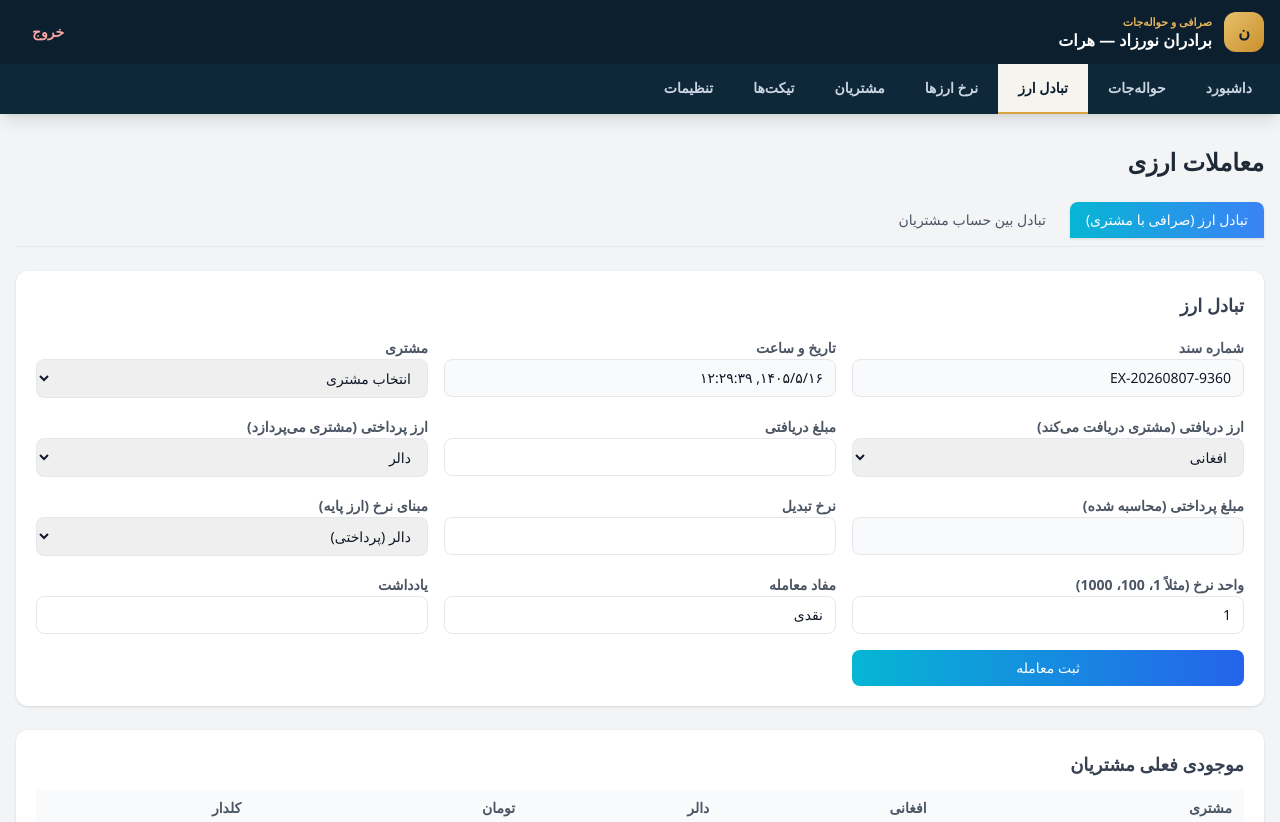
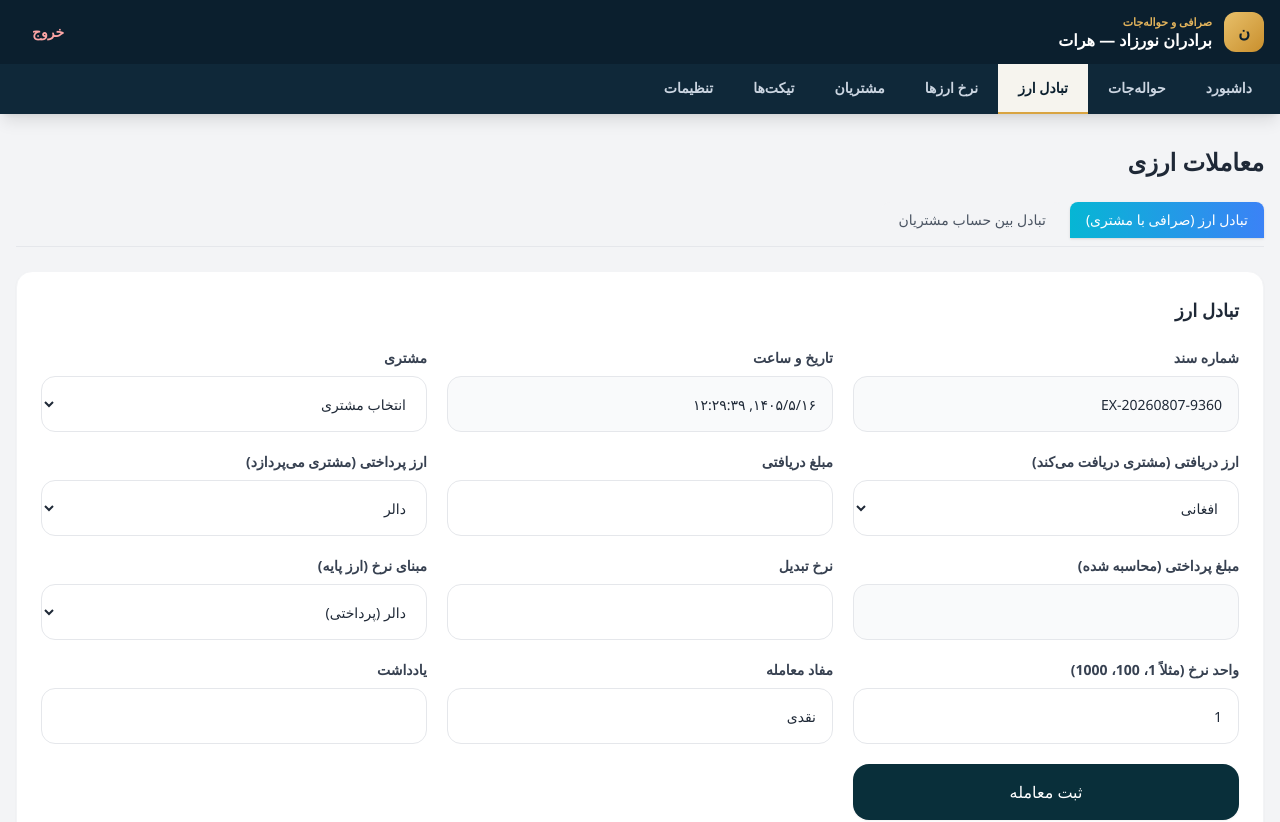
Before and after one commit to nasirahmadrahmati19-hue/exchange-admin, a Next.js app: page /dashboard/trades in a window 1280 px wide. Shown: the top 822 px of the page. Built offline with nearby package versions, Linux system fonts and the light colour scheme; sample sign-in values are in the browser's storage; a small style sheet from the web is missing.

Commit message:
Refactor transaction logic and update UI components
Refactor transaction handling and improve UI elements for better clarity and usability.

```diff
--- a/app/dashboard/trades/page.tsx
+++ b/app/dashboard/trades/page.tsx
@@ -110,9 +110,7 @@ function computeBalances(customers: Customer[], transactions: Transaction[]) {
       const sender = balances[tx.senderId];
       const receiver = balances[tx.receiverId];
       if (sender) {
-        // Deduct transfer amount
         sender[tx.senderCurrency] = (sender[tx.senderCurrency] || 0) - tx.senderAmount;
-        // Deduct commission separately
         if (tx.commission > 0 && tx.commissionCurrency) {
           sender[tx.commissionCurrency] = (sender[tx.commissionCurrency] || 0) - tx.commission;
         }
@@ -169,7 +167,7 @@ export default function CurrencyExchangePage() {
   const [editingTx, setEditingTx] = useState<Transaction | null>(null);
   const [viewTx, setViewTx] = useState<Transaction | null>(null);
 
-  // ---------- Auto-calculation: Exchange (unchanged) ----------
+  // ---------- Auto-calculation: Exchange ----------
   const computeExchangePaid = () => {
     if (!exRate || !exReceivedAmount || !exRateUnit) return;
     const received = parseFloat(exReceivedAmount);
@@ -190,7 +188,7 @@ export default function CurrencyExchangePage() {
 
   useMemo(() => computeExchangePaid(), [exReceivedAmount, exRate, exRateBaseCurrency, exRateUnit, exReceivedCurrency, exPaidCurrency]);
 
-  // ---------- NEW: Transfer calculation based on requested formula ----------
+  // ---------- Auto-calculation: Transfer ----------
   const computeTransferReceiver = () => {
     if (!trRate || !trSenderAmount || !trRateUnit) return;
     const senderAmt = parseFloat(trSenderAmount);
@@ -198,7 +196,6 @@ export default function CurrencyExchangePage() {
     const unit = parseFloat(trRateUnit);
     if (isNaN(senderAmt) || isNaN(rate) || isNaN(unit) || rate === 0) return;
 
-    // Formula: receiverAmount = (senderAmount / rateUnit) * rate
     const receiver = (senderAmt / unit) * rate;
     setTrReceiverAmount(formatNumber(receiver));
   };
@@ -230,7 +227,7 @@ export default function CurrencyExchangePage() {
     setTrCommissionCurrency("AFN");
   };
 
-  // ---------- Submit Exchange (unchanged) ----------
+  // ---------- Submit Exchange ----------
   const submitExchange = () => {
     if (!exCustomer || !exReceivedAmount || !exPaidAmount || !exRate || !exRateUnit) return;
     const tx: ExchangeTransaction = {
@@ -266,7 +263,6 @@ export default function CurrencyExchangePage() {
     const unitNum = parseFloat(trRateUnit);
     const commissionNum = parseFloat(trCommission) || 0;
 
-    // Recalculate receiver amount using the exact formula
     const receiverAmountNum = (senderAmountNum / unitNum) * rateNum;
 
     const tx: TransferTransaction = {
@@ -280,7 +276,7 @@ export default function CurrencyExchangePage() {
       receiverCurrency: trReceiverCurrency,
       receiverAmount: receiverAmountNum,
       rate: rateNum,
-      rateBaseCurrency: trSenderCurrency,  // Not used in calculation but stored as sender currency for reference
+      rateBaseCurrency: trSenderCurrency,
       rateUnit: unitNum,
       commission: commissionNum,
       commissionCurrency: trCommissionCurrency,
@@ -376,22 +372,34 @@ export default function CurrencyExchangePage() {
         </button>
       </div>
 
-      {/* Exchange Form (unchanged) */}
+      {/* Exchange Form – ظاهر جدید فقط این بخش تغییر کرده است */}
       {activeTab === "صرافی-مشتری" ? (
-        <div className="bg-white rounded-xl shadow p-5">
-          <h2 className="text-lg font-semibold text-gray-700 mb-4">تبادل ارز</h2>
-          <div className="grid grid-cols-1 sm:grid-cols-2 lg:grid-cols-3 gap-4">
+        <div className="bg-white rounded-2xl shadow-sm border border-gray-100 p-6">
+          <h2 className="text-lg font-semibold text-gray-800 mb-6">تبادل ارز</h2>
+          <div className="grid grid-cols-1 sm:grid-cols-2 lg:grid-cols-3 gap-5">
             <div>
-              <label className="text-sm text-gray-600 font-bold">شماره سند</label>
-              <input value={docId} readOnly className="w-full px-3 py-2 border rounded-lg bg-gray-50 text-sm" />
+              <label className="block text-sm font-bold text-gray-700 mb-2">شماره سند</label>
+              <input
+                value={docId}
+                readOnly
+                className="h-14 rounded-[14px] w-full px-4 py-2 border border-gray-200 bg-gray-50 text-gray-800 text-sm focus:outline-none focus:ring-2 focus:ring-[#092F3A]/20"
+              />
             </div>
             <div>
-              <label className="text-sm text-gray-600 font-bold">تاریخ و ساعت</label>
-              <input value={new Date().toLocaleString("fa-IR")} readOnly className="w-full px-3 py-2 border rounded-lg bg-gray-50 text-sm" />
+              <label className="block text-sm font-bold text-gray-700 mb-2">تاریخ و ساعت</label>
+              <input
+                value={new Date().toLocaleString("fa-IR")}
+                readOnly
+                className="h-14 rounded-[14px] w-full px-4 py-2 border border-gray-200 bg-gray-50 text-gray-800 text-sm"
+              />
             </div>
             <div>
-              <label className="text-sm text-gray-600 font-bold">مشتری</label>
-              <select value={exCustomer} onChange={(e) => setExCustomer(e.target.value)} className="w-full px-3 py-2 border rounded-lg text-sm">
+              <label className="block text-sm font-bold text-gray-700 mb-2">مشتری</label>
+              <select
+                value={exCustomer}
+                onChange={(e) => setExCustomer(e.target.value)}
+                className="h-14 rounded-[14px] w-full px-4 py-2 border border-gray-200 bg-white text-gray-800 text-sm focus:outline-none focus:ring-2 focus:ring-[#092F3A]/20"
+              >
                 <option value="">انتخاب مشتری</option>
                 {customers.map((c, index) => (
                   <option key={c.id} value={c.id}>{index + 1}. {c.name}</option>
@@ -399,59 +407,105 @@ export default function CurrencyExchangePage() {
               </select>
             </div>
             <div>
-              <label className="text-sm text-gray-600 font-bold">ارز دریافتی (مشتری دریافت می‌کند)</label>
-              <select value={exReceivedCurrency} onChange={(e) => setExReceivedCurrency(e.target.value)} className="w-full px-3 py-2 border rounded-lg text-sm">
+              <label className="block text-sm font-bold text-gray-700 mb-2">ارز دریافتی (مشتری دریافت می‌کند)</label>
+              <select
+                value={exReceivedCurrency}
+                onChange={(e) => setExReceivedCurrency(e.target.value)}
+                className="h-14 rounded-[14px] w-full px-4 py-2 border border-gray-200 bg-white text-gray-800 text-sm focus:outline-none focus:ring-2 focus:ring-[#092F3A]/20"
+              >
                 {currencies.map((cur) => (
                   <option key={cur} value={cur}>{currencyLabels[cur]}</option>
                 ))}
               </select>
             </div>
             <div>
-              <label className="text-sm text-gray-600 font-bold">مبلغ دریافتی</label>
-              <input type="number" value={exReceivedAmount} onChange={(e) => setExReceivedAmount(e.target.value)} className="w-full px-3 py-2 border rounded-lg text-sm" />
+              <label className="block text-sm font-bold text-gray-700 mb-2">مبلغ دریافتی</label>
+              <input
+                type="number"
+                value={exReceivedAmount}
+                onChange={(e) => setExReceivedAmount(e.target.value)}
+                className="h-14 rounded-[14px] w-full px-4 py-2 border border-gray-200 bg-white text-gray-800 text-sm focus:outline-none focus:ring-2 focus:ring-[#092F3A]/20"
+              />
             </div>
             <div>
-              <label className="text-sm text-gray-600 font-bold">ارز پرداختی (مشتری می‌پردازد)</label>
-              <select value={exPaidCurrency} onChange={(e) => setExPaidCurrency(e.target.value)} className="w-full px-3 py-2 border rounded-lg text-sm">
+              <label className="block text-sm font-bold text-gray-700 mb-2">ارز پرداختی (مشتری می‌پردازد)</label>
+              <select
+                value={exPaidCurrency}
+                onChange={(e) => setExPaidCurrency(e.target.value)}
+                className="h-14 rounded-[14px] w-full px-4 py-2 border border-gray-200 bg-white text-gray-800 text-sm focus:outline-none focus:ring-2 focus:ring-[#092F3A]/20"
+              >
                 {currencies.map((cur) => (
                   <option key={cur} value={cur}>{currencyLabels[cur]}</option>
                 ))}
               </select>
             </div>
             <div>
-              <label className="text-sm text-gray-600 font-bold">مبلغ پرداختی (محاسبه شده)</label>
-              <input type="text" value={exPaidAmount} readOnly className="w-full px-3 py-2 border rounded-lg bg-gray-50 text-sm" />
+              <label className="block text-sm font-bold text-gray-700 mb-2">مبلغ پرداختی (محاسبه شده)</label>
+              <input
+                type="text"
+                value={exPaidAmount}
+                readOnly
+                className="h-14 rounded-[14px] w-full px-4 py-2 border border-gray-200 bg-gray-50 text-gray-800 text-sm"
+              />
             </div>
             <div>
-              <label className="text-sm text-gray-600 font-bold">نرخ تبدیل</label>
-              <input type="number" step="any" value={exRate} onChange={(e) => setExRate(e.target.value)} className="w-full px-3 py-2 border rounded-lg text-sm" />
+              <label className="block text-sm font-bold text-gray-700 mb-2">نرخ تبدیل</label>
+              <input
+                type="number"
+                step="any"
+                value={exRate}
+                onChange={(e) => setExRate(e.target.value)}
+                className="h-14 rounded-[14px] w-full px-4 py-2 border border-gray-200 bg-white text-gray-800 text-sm focus:outline-none focus:ring-2 focus:ring-[#092F3A]/20"
+              />
             </div>
             <div>
-              <label className="text-sm text-gray-600 font-bold">مبنای نرخ (ارز پایه)</label>
-              <select value={exRateBaseCurrency} onChange={(e) => setExRateBaseCurrency(e.target.value)} className="w-full px-3 py-2 border rounded-lg text-sm">
+              <label className="block text-sm font-bold text-gray-700 mb-2">مبنای نرخ (ارز پایه)</label>
+              <select
+                value={exRateBaseCurrency}
+                onChange={(e) => setExRateBaseCurrency(e.target.value)}
+                className="h-14 rounded-[14px] w-full px-4 py-2 border border-gray-200 bg-white text-gray-800 text-sm focus:outline-none focus:ring-2 focus:ring-[#092F3A]/20"
+              >
                 <option value={exReceivedCurrency}>{currencyLabels[exReceivedCurrency]} (دریافتی)</option>
                 <option value={exPaidCurrency}>{currencyLabels[exPaidCurrency]} (پرداختی)</option>
               </select>
             </div>
             <div>
-              <label className="text-sm text-gray-600 font-bold">واحد نرخ (مثلاً 1، 100، 1000)</label>
-              <input type="number" value={exRateUnit} onChange={(e) => setExRateUnit(e.target.value)} className="w-full px-3 py-2 border rounded-lg text-sm" />
+              <label className="block text-sm font-bold text-gray-700 mb-2">واحد نرخ (مثلاً 1، 100، 1000)</label>
+              <input
+                type="number"
+                value={exRateUnit}
+                onChange={(e) => setExRateUnit(e.target.value)}
+                className="h-14 rounded-[14px] w-full px-4 py-2 border border-gray-200 bg-white text-gray-800 text-sm focus:outline-none focus:ring-2 focus:ring-[#092F3A]/20"
+              />
             </div>
             <div>
-              <label className="text-sm text-gray-600 font-bold">مفاد معامله</label>
-              <input value={terms} onChange={(e) => setTerms(e.target.value)} className="w-full px-3 py-2 border rounded-lg text-sm" />
+              <label className="block text-sm font-bold text-gray-700 mb-2">مفاد معامله</label>
+              <input
+                value={terms}
+                onChange={(e) => setTerms(e.target.value)}
+                className="h-14 rounded-[14px] w-full px-4 py-2 border border-gray-200 bg-white text-gray-800 text-sm focus:outline-none focus:ring-2 focus:ring-[#092F3A]/20"
+              />
             </div>
             <div>
-              <label className="text-sm text-gray-600 font-bold">یادداشت</label>
-              <input value={note} onChange={(e) => setNote(e.target.value)} className="w-full px-3 py-2 border rounded-lg text-sm" />
+              <label className="block text-sm font-bold text-gray-700 mb-2">یادداشت</label>
+              <input
+                value={note}
+                onChange={(e) => setNote(e.target.value)}
+                className="h-14 rounded-[14px] w-full px-4 py-2 border border-gray-200 bg-white text-gray-800 text-sm focus:outline-none focus:ring-2 focus:ring-[#092F3A]/20"
+              />
             </div>
             <div className="flex items-end">
-              <button onClick={submitExchange} className="w-full py-2 bg-gradient-to-r from-cyan-500 to-blue-600 text-white rounded-lg hover:shadow-lg text-sm">ثبت معامله</button>
+              <button
+                onClick={submitExchange}
+                className="w-full h-14 rounded-2xl bg-[#092F3A] text-white font-medium hover:bg-[#0a3f4a] transition-colors shadow-sm"
+              >
+                ثبت معامله
+              </button>
             </div>
           </div>
         </div>
       ) : (
-        /* Transfer Form with new formula */
+        /* Transfer Form – بدون تغییر */
         <div className="bg-white rounded-xl shadow p-5">
           <h2 className="text-lg font-semibold text-gray-700 mb-4">تبادل بین حساب مشتریان</h2>
           <div className="grid grid-cols-1 sm:grid-cols-2 lg:grid-cols-3 gap-4">
@@ -536,7 +590,7 @@ export default function CurrencyExchangePage() {
         </div>
       )}
 
-      {/* Customer Balances */}
+      {/* Customer Balances – بدون تغییر */}
       <div className="bg-white rounded-xl shadow p-5">
         <h2 className="text-lg font-semibold text-gray-700 mb-3">موجودی فعلی مشتریان</h2>
         <div className="overflow-x-auto">
@@ -566,7 +620,7 @@ export default function CurrencyExchangePage() {
         </div>
       </div>
 
-      {/* Transactions Table */}
+      {/* Transactions Table – بدون تغییر */}
       <div className="bg-white rounded-xl shadow overflow-x-auto">
         <h2 className="text-lg font-semibold text-gray-700 p-5 pb-2">آخرین معاملات</h2>
         <table className="min-w-full text-sm">
@@ -643,7 +697,7 @@ export default function CurrencyExchangePage() {
         </table>
       </div>
 
-      {/* View Modal */}
+      {/* View Modal – بدون تغییر */}
       {viewTx && (
         <div className="fixed inset-0 bg-black/30 flex items-center justify-center z-50 p-4" onClick={() => setViewTx(null)}>
           <div className="bg-white rounded-xl p-6 max-w-md w-full shadow-2xl" onClick={(e) => e.stopPropagation()}>
@@ -677,7 +731,7 @@ export default function CurrencyExchangePage() {
         </div>
       )}
 
-      {/* Edit Modal (simplified, doesn't recalculate formula) */}
+      {/* Edit Modal – بدون تغییر */}
       {editMode && editingTx && (
         <div className="fixed inset-0 bg-black/30 flex items-center justify-center z-50 p-4">
           <div className="bg-white rounded-xl p-6 max-w-lg w-full shadow-2xl">
```
